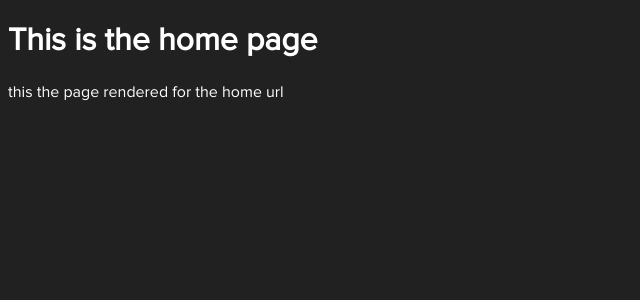
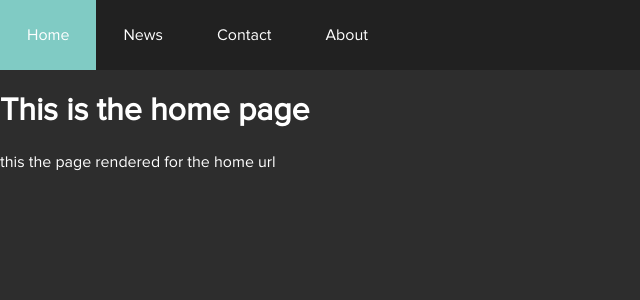
Before and after one commit to LazarusArms0721/MVC-Framework-2019, a Django app: page / in a window 1280 px wide. Shown: the top 300 px of the page, without its empty margins (0-640 px from the left). Run offline with Django 3.2, Linux system fonts and the light colour scheme.

Commit message:
Added basic_layout to views & added some styling for a topbar

```diff
--- a/DjangoMVC/MVCProject/assets/styles.css
+++ b/DjangoMVC/MVCProject/assets/styles.css
@@ -12,9 +12,10 @@
 
 
 body {
-	background: #212121;
+	background: #2d2d2d;
 	background-repeat: no-repeat;
 	color: #fff;
+	margin: 0;
 }
 
 body* {
@@ -30,6 +31,37 @@ p {
 }
 
 a {
+	font-family: Proxima Nova;
 	color: #2196f3;
 	text-decoration: none;
 }
+
+.top-menu-bar {
+  list-style-type: none;
+  margin: 0;
+  padding: 0;
+  overflow: hidden;
+  background-color: #212121;
+  height: 70px;
+}
+
+.top-menu-bar li {
+	float: left;
+	padding: 11px;
+}
+
+.top-menu-bar li:hover {
+	background-color: #80cbc4;
+}
+
+.top-menu-bar li a:hover {
+	color: #000;
+}
+
+.top-menu-bar li a {
+	display: block;
+  	color: white;
+  	text-align: center;
+  	padding: 14px 16px;
+  	text-decoration: none;
+}
--- a/DjangoMVC/MVCProject/templates/about.html
+++ b/DjangoMVC/MVCProject/templates/about.html
@@ -4,4 +4,6 @@
 
 	<h1>About page</h1>
 
+	<p>This is the about page for setting content that will be shown for the project.</p>
+
 {% endblock%}
--- a/DjangoMVC/MVCProject/templates/basic_layout.html
+++ b/DjangoMVC/MVCProject/templates/basic_layout.html
@@ -7,6 +7,13 @@
 	<link rel="stylesheet" href="{% static 'styles.css' %}">
 </head>
 <body>
+	<ul class="top-menu-bar">
+	  <li><a href="default.asp">Home</a></li>
+	  <li><a href="news.asp">News</a></li>
+	  <li><a href="contact.asp">Contact</a></li>
+	  <li><a href="about.asp">About</a></li>
+	</ul>
+
 	<div class="wrapper">
 
 	{% block content %}
--- a/DjangoMVC/MVCProject/templates/home.html
+++ b/DjangoMVC/MVCProject/templates/home.html
@@ -1,14 +1,11 @@
+{% extends 'basic_layout.html' %}
 {% load static from staticfiles %}
 
-<!DOCTYPE html>
-<html>
-<head>
-	<title>Home</title>
-	<link rel="stylesheet" type="text/css" href="{% static 'styles.css' %}">
-</head>
-<body>
+
+
+{% block content %}
+
 	<h1>This is the home page</h1>
 	<p>this the page rendered for the home url</p>
 
-</body>
-</html>
+{% endblock %}
```
